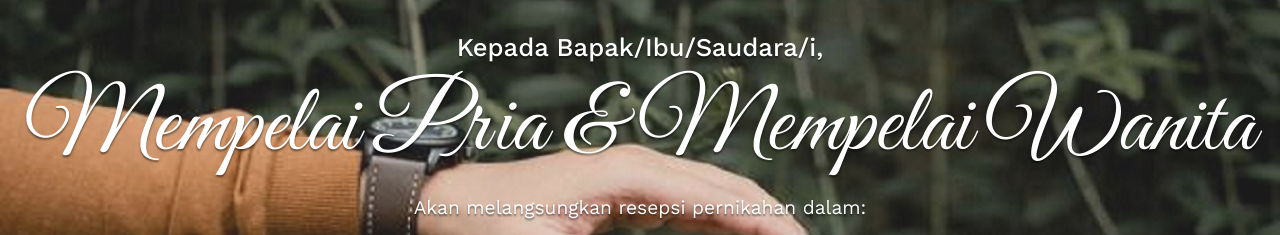
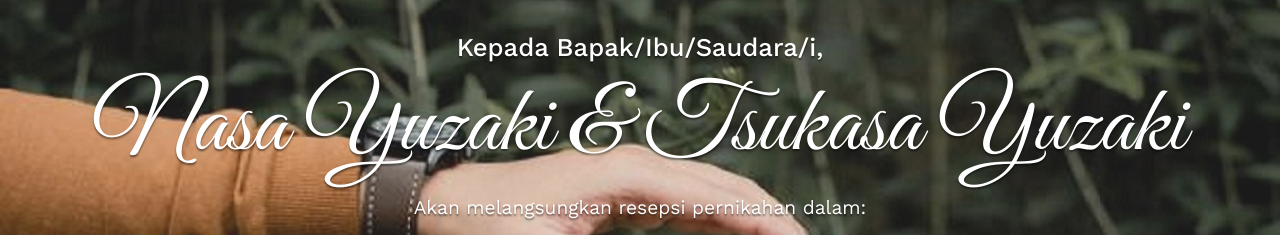
Before and after one commit to taufiqalif/wedding, a plain HTML site: page index.html in a window 1280 px wide. Shown: the part 143-378 px from the top of the page. Drawn offline with nearby package versions, Linux system fonts and the light colour scheme.

Commit message:
create img

```diff
--- a/index.html
+++ b/index.html
@@ -24,7 +24,7 @@
     class="hero w-100 h-100 p-3 mx-auto text-center d-flex justify-content-center align-items-center text-white">
     <main>
       <h4>Kepada Bapak/Ibu/Saudara/i,</h4>
-      <h1>Mempelai Pria & Mempelai Wanita</h1>
+      <h1>Nasa Yuzaki & Tsukasa Yuzaki</h1>
       <p>Akan melangsungkan resepsi pernikahan dalam: </p>
       <div class="simply-countdown"></div>
       <a href="#undangan" class="btn btn-lg mt-3">Lihat Undangan</a>
@@ -100,6 +100,10 @@
     </div>
   </section>
 
+  <section id="info" class="info">
+
+  </section>
+
   <script src="https://cdn.jsdelivr.net/npm/bootstrap@5.3.2/dist/js/bootstrap.bundle.min.js"
     integrity="sha384-C6RzsynM9kWDrMNeT87bh95OGNyZPhcTNXj1NW7RuBCsyN/o0jlpcV8Qyq46cDfL"
     crossorigin="anonymous"></script>
```
